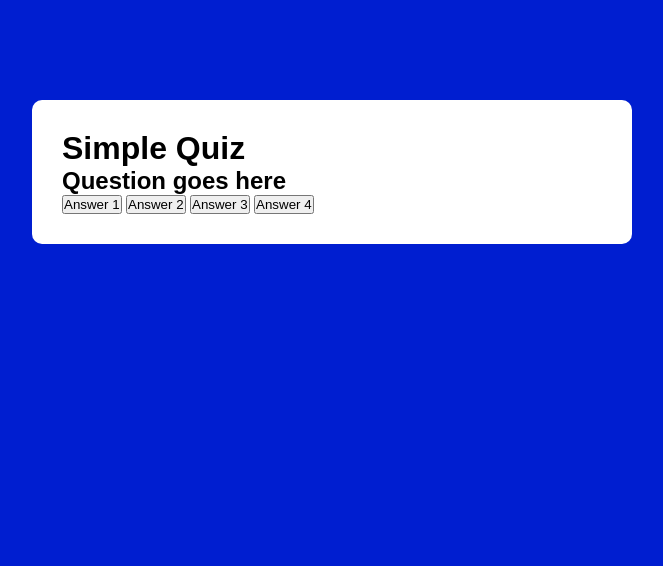
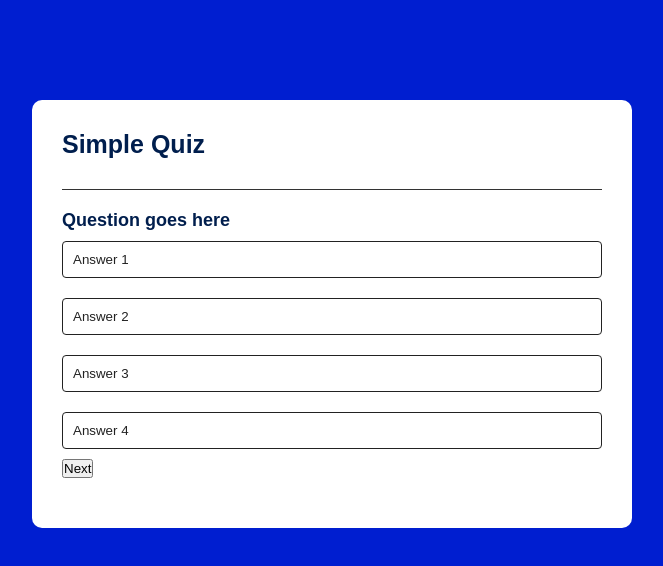
Before and after one commit to alireza64ahmadi/Quiz-app, a plain HTML site: page index.html in a window 1280 px wide. Shown: the whole page, without its empty margins (308-971 px from the left). Drawn offline with Linux system fonts and the light colour scheme.

Commit message:
“Added Styles for Simple Quiz Layout”
“Included CSS rules for the app title, quiz layout, question styles, and answer button styles, enabling a cohesive visual presentation for the quiz interface. Use the copy button to copy this commit information.”

```diff
--- a/index.html
+++ b/index.html
@@ -11,12 +11,13 @@
         <h1>Simple Quiz</h1>
         <div class="quiz">
             <h2 id="question">Question goes here</h2>
-            <div id="answer">
+            <div id="answer-buttons">
                 <button class="btn">Answer 1 </button>
                 <button class="btn">Answer 2 </button>
                 <button class="btn">Answer 3 </button>
                 <button class="btn">Answer 4 </button>
             </div>
+            <button id="next-btn">Next</button>
         </div>
     </div>
 </body>
--- a/style.css
+++ b/style.css
@@ -16,3 +16,35 @@ body{
     border-radius: 10px;
     padding: 30px;
 }
+.app h1{
+    font-size: 25px;
+    color: #001e4d;
+    font-weight: 600;
+    border-bottom: 1px solid #333;
+    padding-bottom: 30px;
+}
+.quiz{
+    padding: 20px 0 ;
+}
+.quiz h2{
+    font-size: 18px;
+    color: #001e4d ;
+    font-weight: 600;
+}
+.btn{
+    background-color: #fff;
+    color: #222;
+    font-weight: 500;
+    width: 100%;
+    border: 1px solid #222;
+    padding: 10px;
+    margin: 10px 0;
+    text-align: left;
+    border-radius: 4px;
+    cursor: pointer;
+    transition: all 0.3s;
+}
+.btn:hover{
+    background: #222;
+    color: #fff;
+}
```
